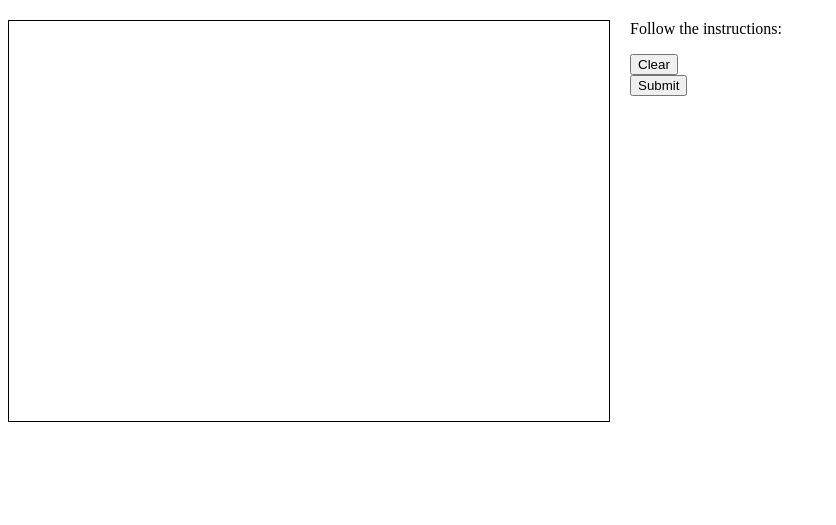
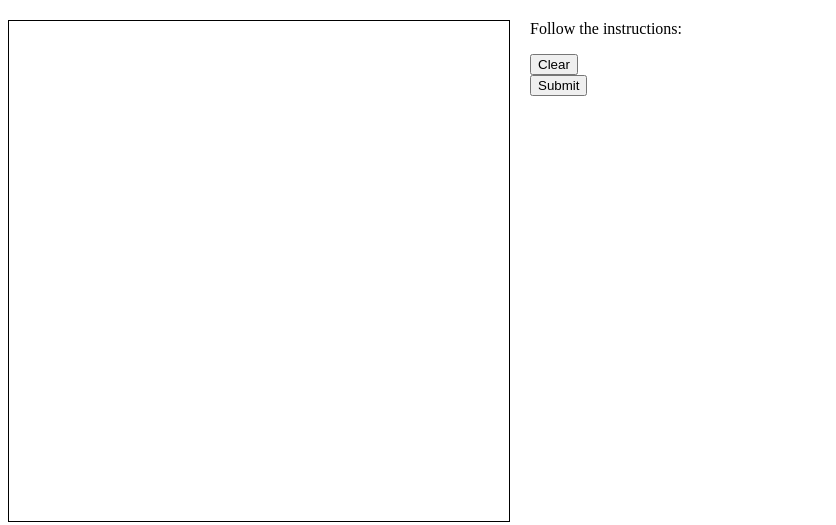
Before and after one commit to kamicut/test-mturk, a plain HTML site: page index.html in a window 1280 px wide. Shown: the whole page, without its empty margins (0-836 px from the left). Drawn offline with Linux system fonts and the light colour scheme.

Commit message:
Change canvas size

```diff
--- a/index.html
+++ b/index.html
@@ -41,7 +41,7 @@ function decode(strToDecode) {
 
 </script>
 <body>
-  <canvas id="c" width="600" height="400"></canvas>
+  <canvas id="c" width="500" height="500"></canvas>
   <div style="margin: 20px"><p>Follow the instructions:</p>
     <p id="question"></p>
   <button onClick="clear_canvas()" >Clear
```
